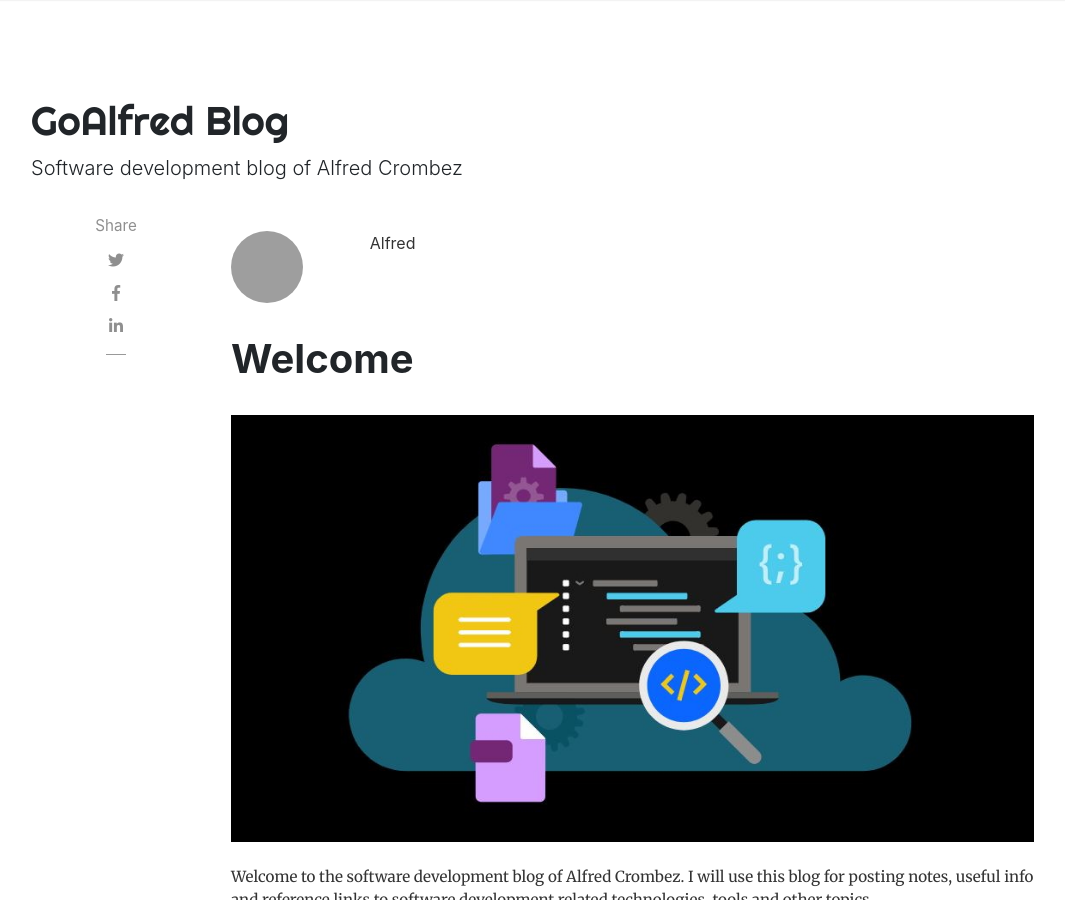
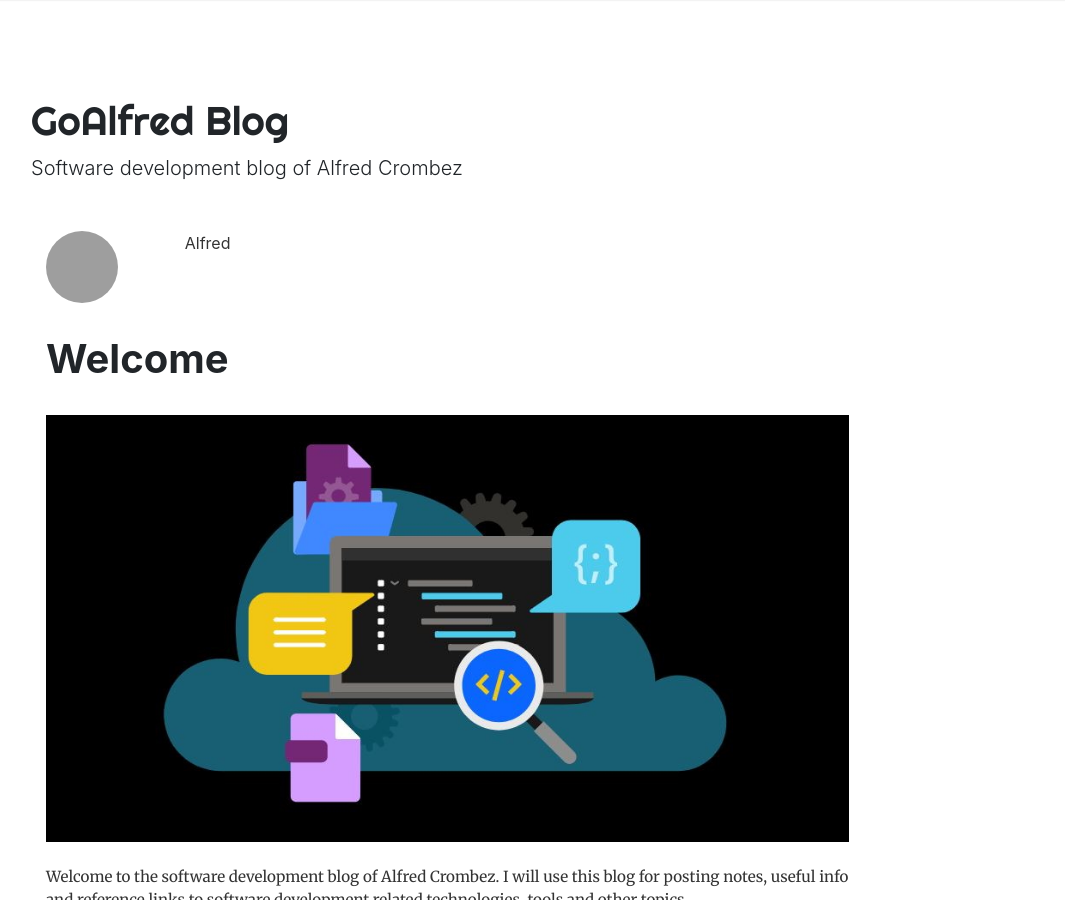
Before and after one commit to goalfred-dev/goalfred-dev.github.io, a Jekyll site: the page built from _posts/2021-04-29-welcome.md, in a window 1280 px wide and 900 px high. Shown: the whole window, without its empty margins (54-1119 px from the left). Built offline with Jekyll 4.4.1, drawn with Linux system fonts in a browser that asks for light colours; nearby versions of some CDN libraries; comment, search, counter and statistics services are not loaded; grey boxes are pictures that could not be loaded.

Commit message:
Disabled post share

```diff
--- a/_layouts/post.html
+++ b/_layouts/post.html
@@ -11,9 +11,9 @@
   <div class="row">
 
     <!-- Post Share -->
-    <div class="col-md-2 pl-0">
+    <!-- <div class="col-md-2 pl-0">
       {% include share.html %}
-    </div>
+    </div> -->
 
     <!-- Post -->
     {% assign author = site.authors[page.author] %}
```
